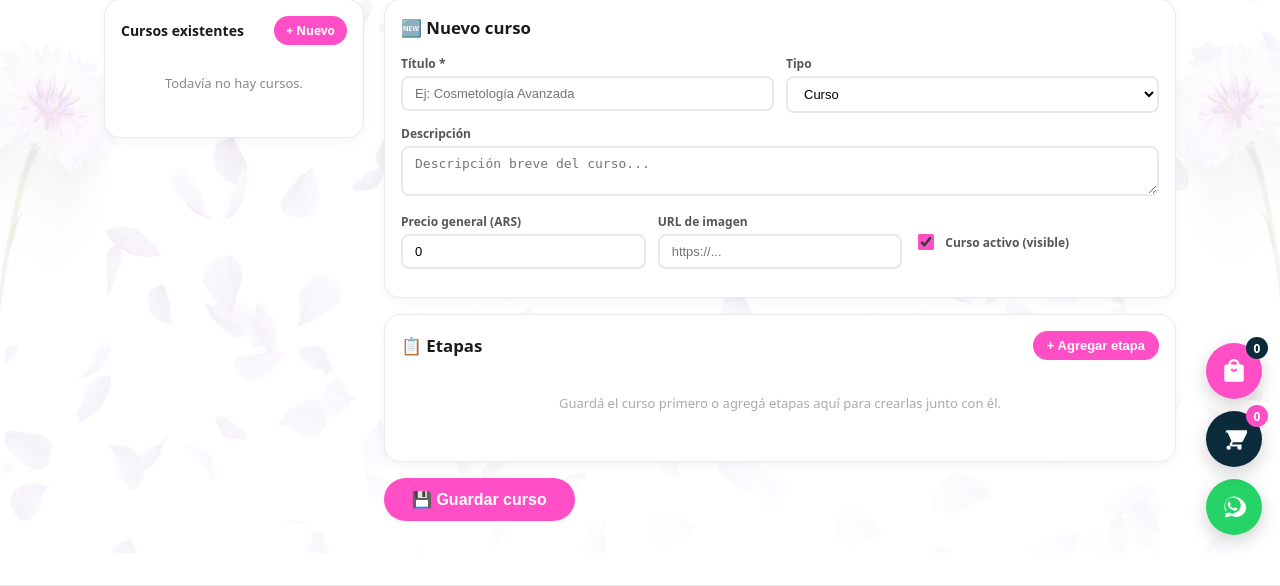
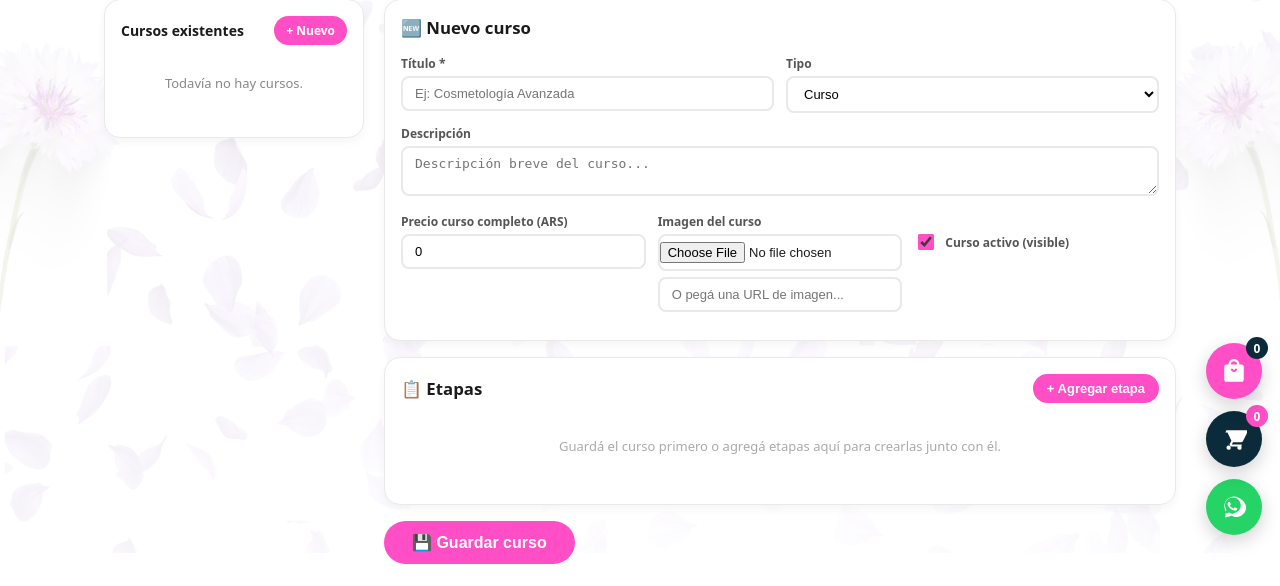
Before and after one commit to NachoGuidali/infinito_produccion, a Django app: page /panel-admin/cursos/ in a window 1280 px wide. Shown: the part 247-833 px from the top of the page. Run offline with Django 5.2, Linux system fonts and the light colour scheme; the visitor is signed in with stand-in values (Sample User, id 1); data that the repository does not hold is empty.

Commit message:
correccion erorres en cursos

```diff
--- a/lms/templates/lms/course_wizard.html
+++ b/lms/templates/lms/course_wizard.html
@@ -74,7 +74,7 @@
 
   {# ── Formulario principal ── #}
   <div>
-    <form method="post"
+    <form method="post" enctype="multipart/form-data"
           action="{% if course %}{% url 'lms:course_wizard_save_edit' course.id %}{% else %}{% url 'lms:course_wizard_save' %}{% endif %}">
       {% csrf_token %}
 
@@ -107,12 +107,21 @@
 
         <div class="field-row triple">
           <div class="field">
-            <label>Precio general (ARS)</label>
-            <input type="number" name="price_ars" value="{{ course.price_ars|default:0 }}" min="0">
+            <label>Precio curso completo (ARS)</label>
+            <input type="number" name="price_ars" value="{{ course.price_ars|default:0 }}" min="0"
+                   placeholder="0 = sin precio de bundle">
           </div>
           <div class="field">
-            <label>URL de imagen</label>
-            <input type="url" name="image_url" value="{{ course.image_url|default:'' }}" placeholder="https://...">
+            <label>Imagen del curso</label>
+            {% if course.image_url %}
+              <img src="{{ course.image_url }}" alt="imagen actual"
+                   style="width:100%;max-height:120px;object-fit:cover;border-radius:8px;border:1px solid #e9e9e9;margin-bottom:6px">
+            {% endif %}
+            <input type="file" name="image_file" accept="image/*"
+                   style="padding:6px 0;font-size:13px">
+            <input type="url" name="image_url" value="{{ course.image_url|default:'' }}"
+                   placeholder="O pegá una URL de imagen..."
+                   style="margin-top:6px;font-size:13px">
           </div>
           <div class="field" style="justify-content:flex-end;padding-top:18px">
             <label style="display:flex;align-items:center;gap:8px;cursor:pointer">
--- a/lms/views.py
+++ b/lms/views.py
@@ -27,6 +27,8 @@ from .models import (
     Stage,
     Lesson,
     Quiz,
+    Question,
+    Choice,
     QuizAttempt,
     StageProgress,
     Bundle,
@@ -1225,6 +1227,7 @@ def course_wizard(request, course_id=None):
     })
 
 
+
 @user_passes_test(_is_staff)
 @require_POST
 def course_wizard_save(request, course_id=None):
@@ -1253,8 +1256,18 @@ def course_wizard_save(request, course_id=None):
     course.kind        = POST.get("kind", "course")
     course.description = POST.get("description", "").strip()
     course.price_ars   = int(POST.get("price_ars") or 0)
-    course.image_url   = POST.get("image_url", "").strip() or None
     course.is_active   = POST.get("is_active") == "on"
+
+    image_file = request.FILES.get("image_file")
+    if image_file:
+        ext = image_file.name.rsplit(".", 1)[-1].lower()
+        safe_name = f"courses/{slugify(title)}.{ext}"
+        saved = default_storage.save(safe_name, image_file)
+        course.image_url = default_storage.url(saved)
+    else:
+        url_input = POST.get("image_url", "").strip()
+        if url_input:
+            course.image_url = url_input
 
     # Generar slug único solo si es nuevo o si cambió el título
     base_slug = slugify(title)
@@ -1432,6 +1445,20 @@ def course_wizard_save(request, course_id=None):
     if stages_to_delete:
         Stage.objects.filter(pk__in=stages_to_delete).delete()
 
+    # ── Bundle (precio curso completo) ──
+    bundle_price = Decimal(course.price_ars or 0)
+    if bundle_price > 0:
+        bundle, _ = Bundle.objects.get_or_create(course=course, defaults={
+            "title": course.title,
+            "price_ars": bundle_price,
+        })
+        bundle.title = course.title
+        bundle.price_ars = bundle_price
+        bundle.save()
+        bundle.stages.set(course.stages.all())
+    else:
+        Bundle.objects.filter(course=course).delete()
+
     messages.success(request, f"Curso «{course.title}» guardado correctamente.")
     return redirect(reverse("lms:course_wizard_edit", args=[course.pk]))
 
```
Also changed, not shown: media/courses/asdasd.webp (added), media/courses/curso-prueba.webp (added).
